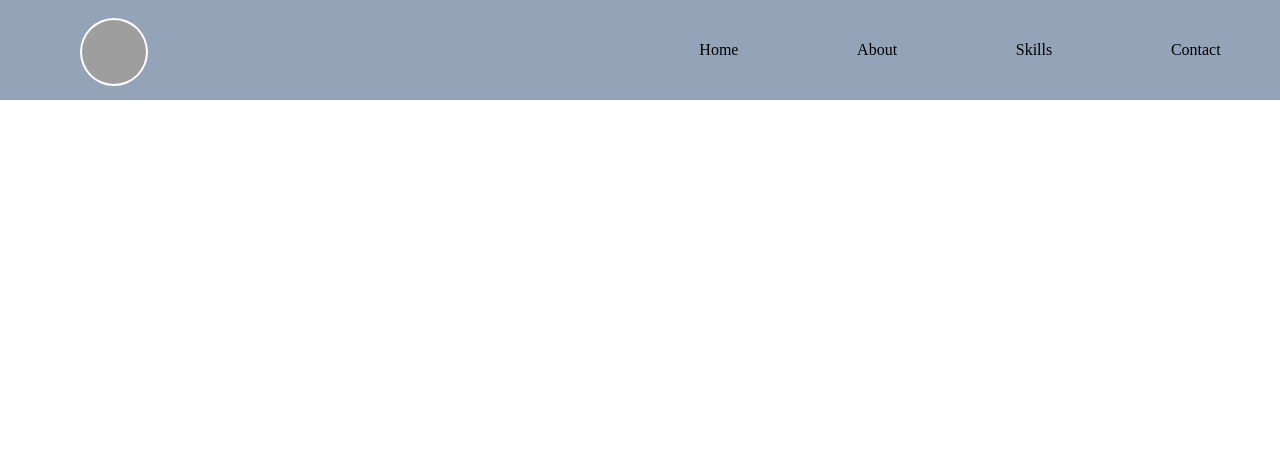
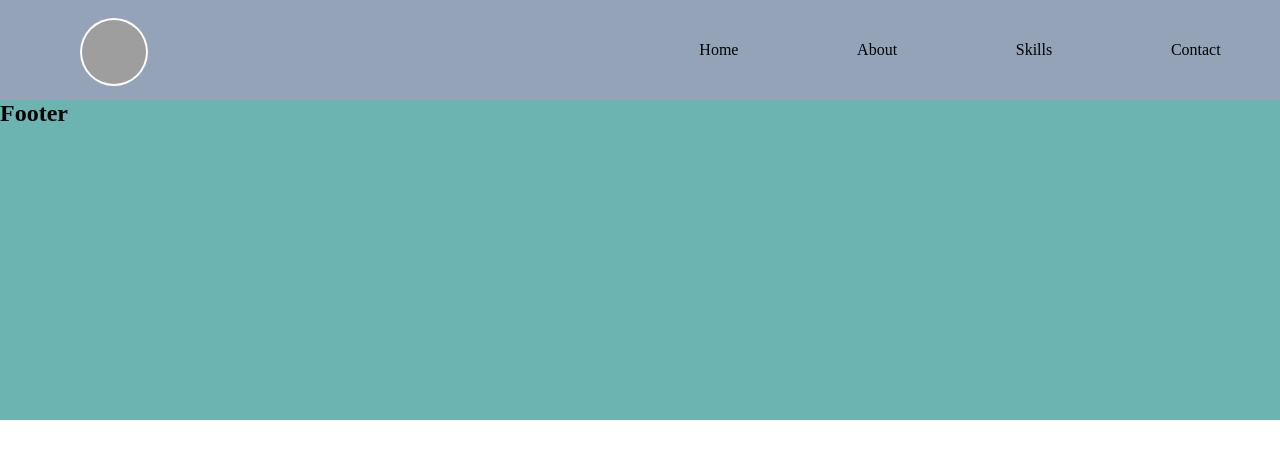
Before and after one commit to akashmondal2000/personalportfolio, a React (Create React App) app: page / in a window 1280 px wide. Shown: the top 458 px of the page. Built offline with nearby package versions, Linux system fonts and the light colour scheme; grey boxes are pictures that could not be loaded.

Commit message:
add footer and style

```diff
--- a/src/components/Layout/Footer/footer.module.css
+++ b/src/components/Layout/Footer/footer.module.css
@@ -0,0 +1,4 @@
+.footerMainSection{
+    @apply h-[320px] w-full;
+    @apply bg-[#6bb4b1]
+}
--- a/src/components/Layout/Footer/index.jsx
+++ b/src/components/Layout/Footer/index.jsx
@@ -0,0 +1,13 @@
+import styles from "./footer.module.css"
+
+const CustomFooter = ()=>{
+ return(
+    <div >
+        <section className={styles.footerMainSection}>
+            <h1>Footer</h1>
+        </section>
+    </div>
+ );
+}
+
+export default CustomFooter;
--- a/src/components/Layout/index.jsx
+++ b/src/components/Layout/index.jsx
@@ -1,11 +1,14 @@
 import CustomHeader from "./Header";
+import CustomFooter from "./Footer";
 
-const Layout = () => {
+const Layout = ({ children }) => {
   return (
     <div>
-        <CustomHeader/>
+      <CustomHeader />
+      {children}
+      <CustomFooter />
     </div>
-  )
-}
+  );
+};
 
 export default Layout;
--- a/src/components/index.js
+++ b/src/components/index.js
@@ -1,3 +1,3 @@
 import Layout from "./Layout";
 
-export {Layout}
+export { Layout };
--- /dev/null
+++ b/src/pages/Home/homepage.module.css
@@ -0,0 +1,3 @@
+.HomepageMainSectionContainer{
+    @apply h-[500px] w-full bg-[#47e551]
+}
```
Also changed, not shown: src/pages/Home/index.jsx (added, +16 -0 lines), src/pages/index.js (added).
